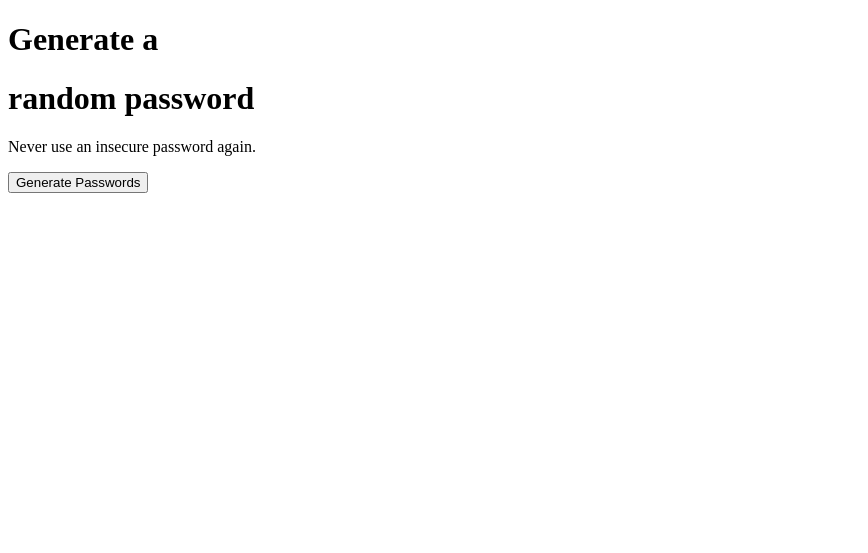
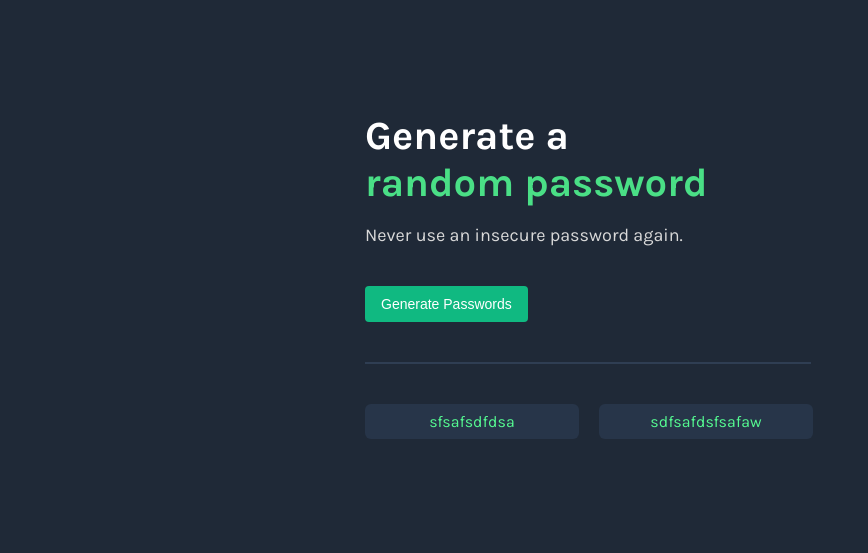
Before and after one commit to SilvioIvanio/password-generator, a plain HTML site: page index.html in a window 1280 px wide. Shown: the whole page, without its empty margins (0-868 px from the left). Drawn offline with Linux system fonts and the light colour scheme.

Commit message:
Add styles

```diff
--- a/index.css
+++ b/index.css
@@ -0,0 +1,67 @@
+body {
+    margin: 0;
+    background-color: #1F2937;
+    color: white;
+    font-family: "Karla", sans-serif;
+    display: flex;
+    justify-content: center;
+}
+
+#container {
+    width: 550px;
+    height: 550px;
+    display: flex;
+    flex-direction: column;
+    justify-content: center;
+}
+
+#title-split-one {
+    margin: 0;
+    font-size: 40px;
+}
+
+#title-split-two {
+    margin: 0;
+    font-size: 40px;
+    color: #4ADF86;
+}
+
+#slogan {
+    color: #D9D9D9;
+    font-size: 18px;
+    margin-bottom: 40px;
+}
+
+#generate-btn {
+    background-color: #10B981;
+    color: rgba(255, 255, 255);
+    font-size: 14px;
+    padding: 10px 16px;
+    border: none;
+    border-radius: 4px;
+}
+
+#generate-btn:hover {
+    background-color: #059669;
+    cursor: pointer;
+}
+
+#divisor {
+    margin: 40px 0 ;
+    border-bottom: 2px solid #2F3E53;
+    width: 446px;
+}
+
+#password-section {
+    display: flex;
+    gap: 20px;
+}
+
+.password {
+    background-color: #273549;
+    padding: 8px 0;
+    width: 214px;
+    text-align: center;
+    color: #55F991;
+    border-radius: 6px;
+}
--- a/index.html
+++ b/index.html
@@ -3,24 +3,31 @@
 <head>
     <meta charset="UTF-8">
     <meta name="viewport" content="width=device-width, initial-scale=1.0">
+    <!-- Import Karla font -->
+     <link rel="preconnect" href="https://fonts.googleapis.com">
+    <link rel="preconnect" href="https://fonts.gstatic.com" crossorigin>
+    <link href="https://fonts.googleapis.com/css2?family=Karla:ital,wght@0,200..800;1,200..800&display=swap" rel="stylesheet">
     <link rel="stylesheet" href="index.css">
     <title>Password Generator</title>
 </head>
 <body>
+    <div id="container">
         <header>
             <h1 id="title-split-one">Generate a</h1>
             <h1 id="title-split-two">random password</h1>
             <p id="slogan">Never use an insecure password again.</p>
         </header>
         <main>
-        <button id="generator-btn">Generate Passwords</button>
+            <button id="generate-btn">Generate Passwords</button>
             <div id="divisor"></div>
 
             <div id="password-section">
-            <div class="password" id="password-one"></div>
-            <di class="password" id="password-two"></div>
+                <div class="password" id="password-one">sfsafsdfdsa</div>
+                <di class="password" id="password-two">sdfsafdsfsafaw</div>
             </div>
         </main>
+    </div>
+
 
     <script src="index.js"></script>
 </body>
```
Lines whose indentation alone changed are shown as unchanged.
